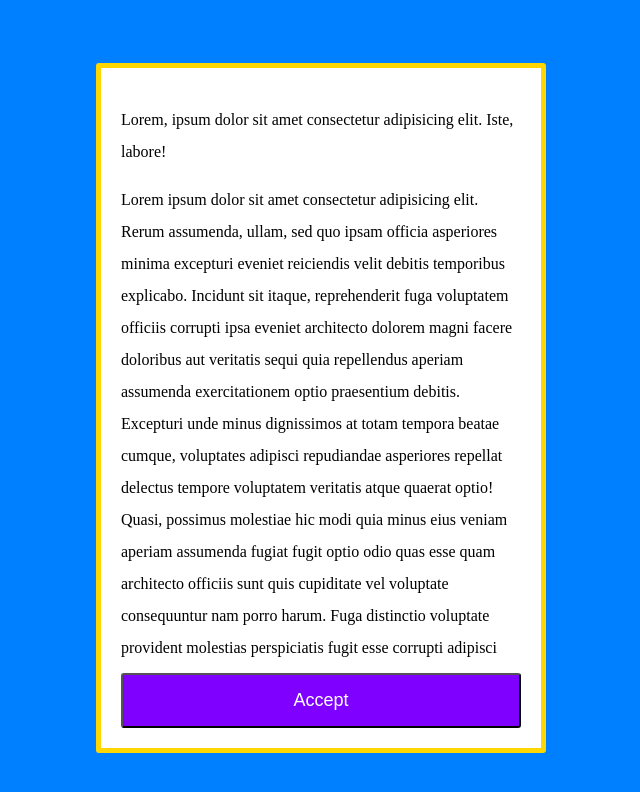
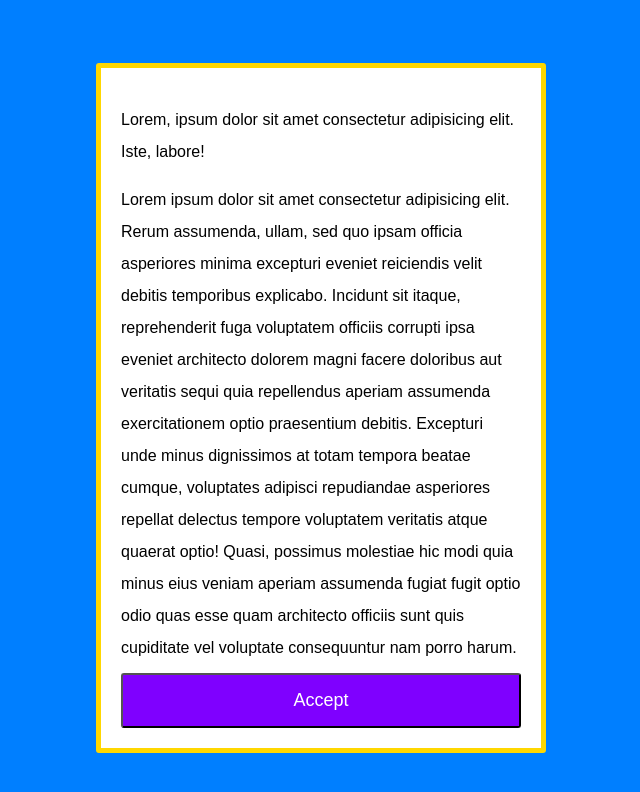
Before and after one commit to dkempton12/javascript-projects-2020, a plain HTML site: page intersection-observer-api/index.html in a window 1280 px wide. Shown: the whole page, without its empty margins (319-959 px from the left). Drawn offline with Linux system fonts and the light colour scheme.

Commit message:
updating CSS

```diff
--- a/intersection-observer-api/css/styles.css
+++ b/intersection-observer-api/css/styles.css
@@ -3,17 +3,18 @@ body {
 	display: grid;
 	justify-content: center;
 	align-content: center;
+	font-family: sans-serif;
 	line-height: 2;
-  background: #007FFF;
+	background: #007fff;
 }
 
 .container {
 	height: 80vh;
 	width: 400px;
 	padding: 20px;
-  border: 5px solid #FFD700;
+	border: 5px solid #ffd700;
 	border-radius: 3px;
-  background: #FFF;
+	background: #fff;
 	display: grid;
 	grid-template-rows: 1fr auto;
 }
@@ -23,8 +24,8 @@ button {
 	padding: 15px;
 	border-radius: 3px;
 	font-size: 18px;
-  background: #7F00FF;
-  color: #FFF;
+	background: #7f00ff;
+	color: #fff;
 	transition: all 0.6s;
 }
 
--- a/intersection-observer-api/index.html
+++ b/intersection-observer-api/index.html
@@ -5,6 +5,7 @@
   <meta name="viewport" content="width=device-width, initial-scale=1.0">
   <meta http-equiv="X-UA-Compatible" content="ie=edge">
   <title>Intersection Observer API</title>
+  <link rel="stylesheet" href="css/styles.css">
 </head>
 <body>
   <div class="container">
@@ -46,46 +47,6 @@
   </div>
     <button class="accept" disabled>Accept</button>
   </div>
-  <style>
-    body {
-  min-height: 100vh;
-  display: grid;
-  justify-content: center;
-  align-content: center;
-  line-height: 2;
-  background: #007FFF;
-}
-
-.container {
-  height: 80vh;
-  width: 400px;
-  padding: 20px;
-  border: 5px solid #FFD700;
-  border-radius: 3px;
-  background: #FFF;
-  display: grid;
-  grid-template-rows: 1fr auto;
-}
-
-/* Button */
-button {
-  padding: 15px;
-  border-radius: 3px;
-  font-size: 18px;
-  background: #7F00FF;
-  color: #FFF;
-  transition: all 0.6s;
-}
-
-button[disabled] {
-  opacity: 0.1;
-  transform: translateX(-500%) scale(0.5);
-}
-
-.text {
-  overflow: scroll;
-}
-  </style>
   <script src="scroll.js"></script>
 </body>
 </html>
```
Lines whose indentation alone changed are shown as unchanged.
